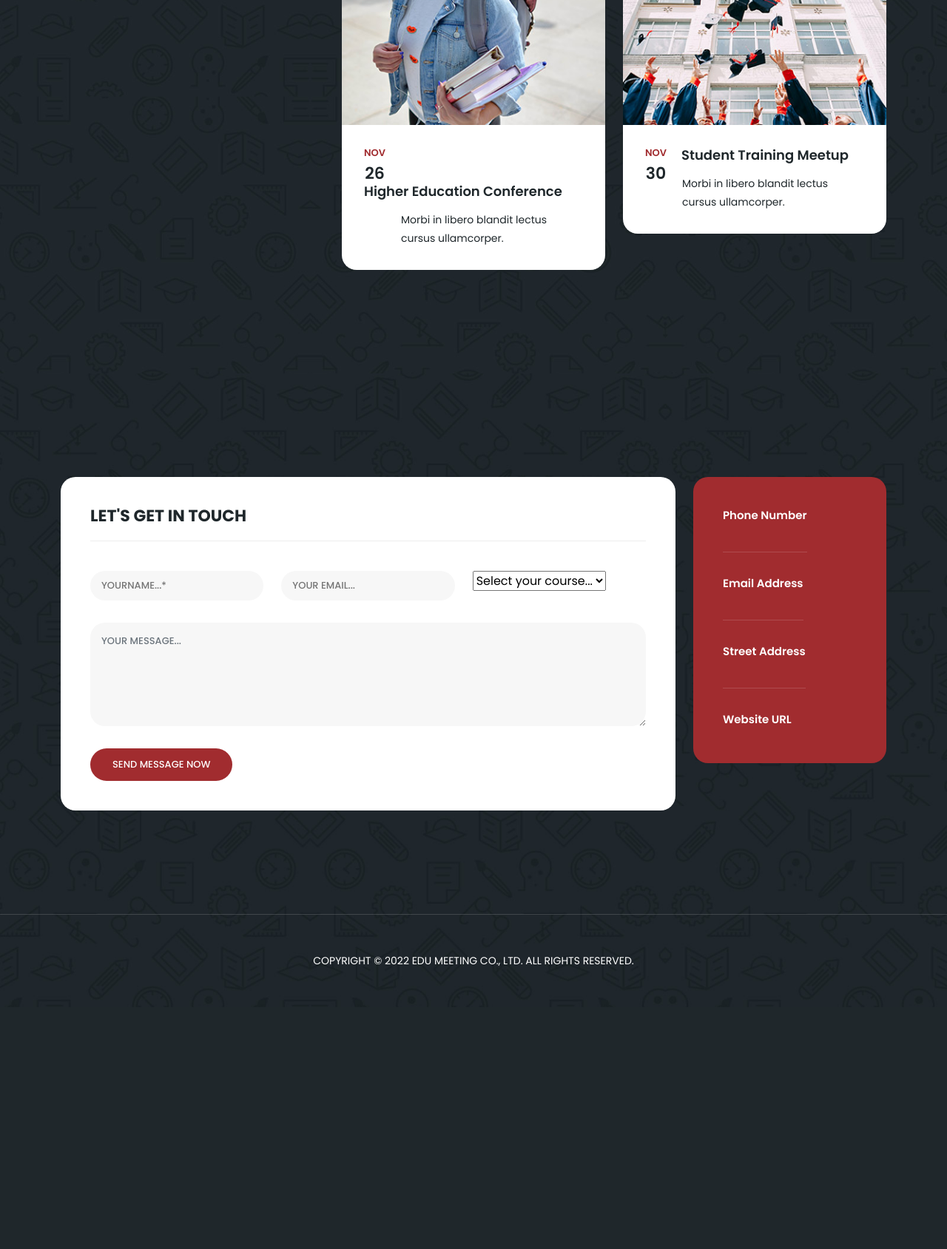
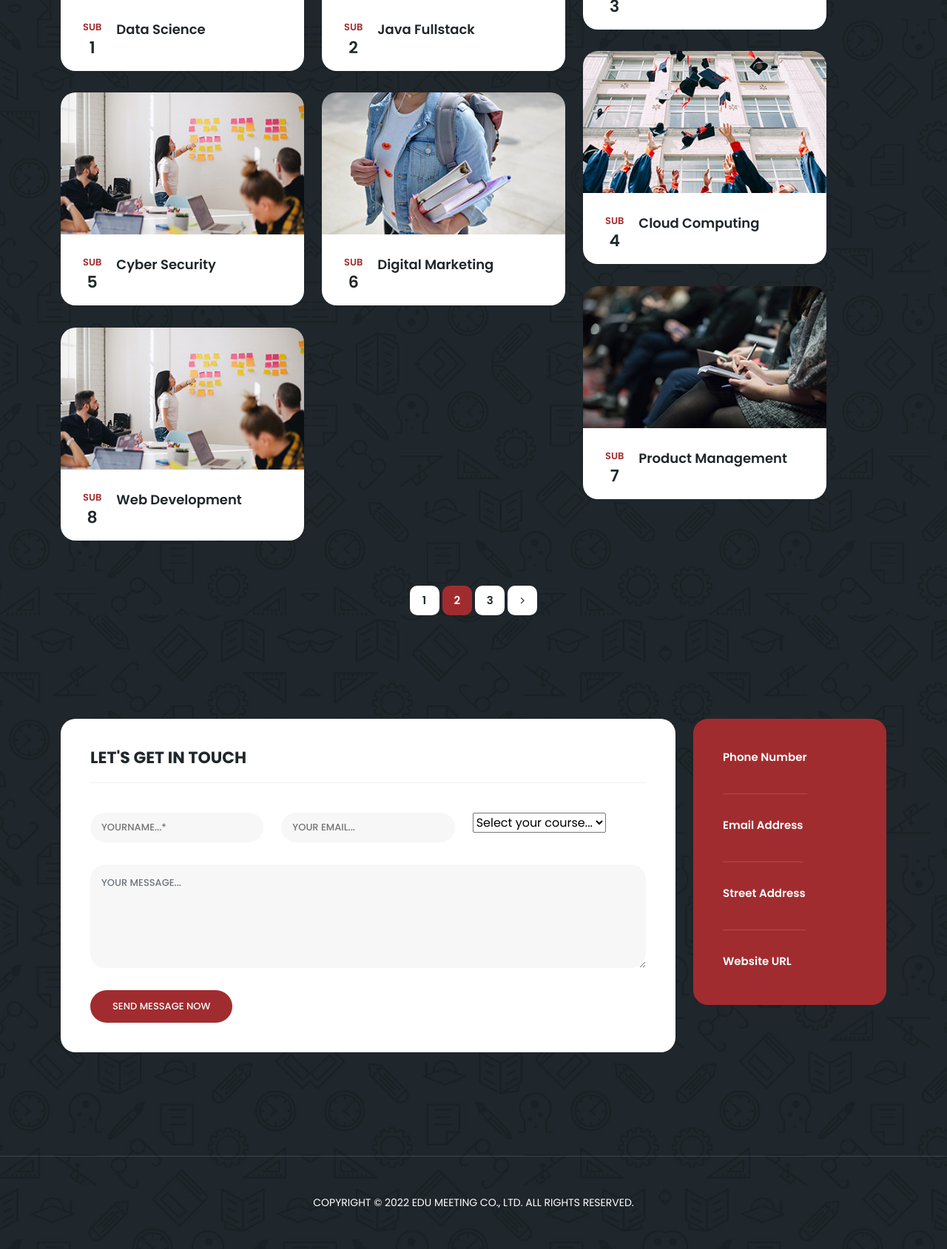
Before and after one commit to VedantK1610/Digital_Vibe, a Django app: page /ft-courses/ in a window 1280 px wide. Shown: the part 851-2540 px from the top of the page at 74% size. Before the commit the page ends 2157 px from the top, so only its background shows below. Run offline with Django 4.2, Linux system fonts and the light colour scheme; some libraries are stand-ins or nearby versions.

Commit message:
push now

```diff
--- a/static/css/templatemo-edu-meeting.css
+++ b/static/css/templatemo-edu-meeting.css
@@ -1457,7 +1457,7 @@ heading page
 ---------------------------------------------
 */
 
-section.heading-page {
+section.heading-page,section.heading-page2 {
   background-image: url(../images/heading-bg.jpg);
   background-position: center center;
   background-repeat: no-repeat;
@@ -1466,8 +1466,11 @@ section.heading-page {
   padding-bottom: 110px;
   text-align: center;
 }
-
-section.heading-page h6 {
+section.heading-page2{
+  background-image: url(../images/fameux.jpg);
+}
+
+section.heading-page h6,section.heading-page2 h6 {
   margin-top: 0px;
   font-size: 15px;
   text-transform: uppercase;
@@ -1476,7 +1479,7 @@ section.heading-page h6 {
   letter-spacing: 1px;
 }
 
-section.heading-page h2 {
+section.heading-page h2,section.heading-page2 h2 {
   margin-top: 20px;
   margin-bottom: 20px;
   font-size: 36px;
@@ -1568,6 +1571,7 @@ section.meetings-page .pagination ul li a:hover {
   background-color: #a12c2f;
   color: #fff;
 }
+
 
 .meeting-single-item .thumb {
   position: relative;
--- a/templates/fameux-courses.html
+++ b/templates/fameux-courses.html
@@ -5,95 +5,171 @@
 {% block title %}FT{% endblock title %}
 
 {% block ft-content %}
-
-<section class="upcoming-meetings" id="meetings">
+<section class="heading-page2 header-text" id="top">
   <div class="container">
     <div class="row">
       <div class="col-lg-12">
-        <div class="section-heading">
+
         <h2>Fameux Courses</h2>
       </div>
     </div>
-      <div class="col-lg-4">
-        <div class="categories">
-          <h4>Our Top Courses</h4>
+  </div>
+</section>
+
+<section class="meetings-page" id="meetings">
+  <div class="container">
+    <div class="row">
+      <div class="col-lg-12">
+        <div class="row">
+          <!-- <div class="col-lg-12">
+            <div class="filters">
               <ul>
-            <li><a href="#">Data Science with Artificial Intelligence</a></li>
-            <li><a href="#">Java Full Stack Developer</a></li>
-            <li><a href="#">Cloud Computing</a></li>
+                <li data-filter="*"  class="active">Courses</li>
+                <li data-filter=".soon">Graduation</li>
+                <li data-filter=".imp">Post-Graduation</li>
+                <li data-filter=".att">Diploma</li>
+              </ul>
+            </div>
+          </div> -->
+          <div class="col-lg-12">
+            <div class="row grid">
+              <div class="col-lg-4 templatemo-item-col all soon">
+                <div class="meeting-item">
+                  <div class="thumb">
 
-          </ul>
+                    <a href="meeting-details.html"><img src="https://img.freepik.com/free-vector/illustration-social-media-concept_53876-18140.jpg" alt=""></a>
+                  </div>
+                  <div class="down-content">
+                    <div class="date">
+                      <h6>Sub <span>1</span></h6>
+                    </div>
+                    <a href="meeting-details.html"><h4>Data Science</h4></a>
 
                   </div>
                 </div>
-      <div class="col-lg-8">
-        <div class="row">
-          <div class="col-lg-6">
+              </div>
+              <div class="col-lg-4 templatemo-item-col all imp">
                 <div class="meeting-item">
                   <div class="thumb">
-                <div class="price">
-                  <!-- <span>$22.00</span> -->
-                </div>
-                <a href="meeting-details.html"><img src="/static/images/meeting-01.jpg" alt="New Lecturer Meeting"></a>
+
+                    <a href="meeting-details.html"><img src="https://facialix.com/wp-content/uploads/2023/11/curso-gratis-JAVA-en-linea.jpg" alt=""></a>
                   </div>
                   <div class="down-content">
                     <div class="date">
-                  <!-- <h6>Nov <span>10</span></h6> -->
+                      <h6>Sub <span>2</span></h6>
                     </div>
-                <a href="meeting-details.html"><h4>BSC</h4></a>
-                <p>Bacherlors in Science<br></p>
+                    <a href="meeting-details.html"><h4>Java Fullstack</h4></a>
+
                   </div>
                 </div>
               </div>
-          <div class="col-lg-6">
+              <div class="col-lg-4 templatemo-item-col all soon">
                 <div class="meeting-item">
                   <div class="thumb">
 
-                <a href="meeting-details.html"><img src="/static/images/meeting-02.jpg" alt="Online Teaching"></a>
+                    <a href="meeting-details.html"><img src="/static/images/meeting-03.jpg" alt=""></a>
                   </div>
                   <div class="down-content">
                     <div class="date">
-                  <h6>Nov <span>24</span></h6>
+                      <h6>Sub <span>3</span></h6>
                     </div>
-                <a href="meeting-details.html"><h4>Online Teaching Techniques</h4></a>
-                <p>Morbi in libero blandit lectus<br>cursus ullamcorper.</p>
+                    <a href="meeting-details.html"><h4>CCNA</h4></a>
+
                   </div>
                 </div>
               </div>
-          <div class="col-lg-6">
+              <div class="col-lg-4 templatemo-item-col all att">
                 <div class="meeting-item">
                   <div class="thumb">
 
-                <a href="meeting-details.html"><img src="/static/images/meeting-03.jpg" alt="Higher Education"></a>
+                    <a href="meeting-details.html"><img src="/static/images/meeting-04.jpg" alt=""></a>
                   </div>
                   <div class="down-content">
                     <div class="date">
-                  <h6>Nov <span>26</span></h6>
+                      <h6>Sub <span>4</span></h6>
                     </div>
-                <a href="meeting-details.html"><h4>Higher Education Conference</h4></a>
-                <p>Morbi in libero blandit lectus<br>cursus ullamcorper.</p>
+                    <a href="meeting-details.html"><h4>Cloud Computing</h4></a>
+
                   </div>
                 </div>
               </div>
-          <div class="col-lg-6">
+              <div class="col-lg-4 templatemo-item-col all att">
                 <div class="meeting-item">
                   <div class="thumb">
 
-                <a href="meeting-details.html"><img src="/static/images/meeting-04.jpg" alt="Student Training"></a>
+                    <a href="meeting-details.html"><img src="/static/images/meeting-02.jpg" alt=""></a>
                   </div>
                   <div class="down-content">
                     <div class="date">
-                  <h6>Nov <span>30</span></h6>
+                      <h6>Sub <span>5</span></h6>
                     </div>
-                <a href="meeting-details.html"><h4>Student Training Meetup</h4></a>
-                <p>Morbi in libero blandit lectus<br>cursus ullamcorper.</p>
+                    <a href="meeting-details.html"><h4>Cyber Security</h4></a>
+
+                  </div>
+                </div>
+              </div>
+              <div class="col-lg-4 templatemo-item-col all imp">
+                <div class="meeting-item">
+                  <div class="thumb">
+
+                    <a href="meeting-details.html"><img src="/static/images/meeting-03.jpg" alt=""></a>
+                  </div>
+                  <div class="down-content">
+                    <div class="date">
+                      <h6>Sub <span>6</span></h6>
+                    </div>
+                    <a href="meeting-details.html"><h4>Digital Marketing</h4></a>
+
+                  </div>
+                </div>
+              </div>
+              <div class="col-lg-4 templatemo-item-col all imp att">
+                <div class="meeting-item">
+                  <div class="thumb">
+
+                    <a href="meeting-details.html"><img src="/static/images/meeting-01.jpg" alt=""></a>
+                  </div>
+                  <div class="down-content">
+                    <div class="date">
+                      <h6>Sub <span>7</span></h6>
+                    </div>
+                    <a href="meeting-details.html"><h4>Product Management</h4></a>
+
+                  </div>
+                </div>
+              </div>
+              <div class="col-lg-4 templatemo-item-col all soon imp">
+                <div class="meeting-item">
+                  <div class="thumb">
+
+                    <a href="meeting-details.html"><img src="/static/images/meeting-02.jpg" alt=""></a>
+                  </div>
+                  <div class="down-content">
+                    <div class="date">
+                      <h6>Sub <span>8</span></h6>
+                    </div>
+                    <a href="meeting-details.html"><h4>Web Development</h4></a>
+
+                  </div>
+                </div>
+              </div>
+              <div class="col-lg-4 templatemo-item-col all att soon">
+              </div>
+            </div>
+          </div>
+          <div class="col-lg-12">
+            <div class="pagination">
+              <ul>
+                <li><a href="#">1</a></li>
+                <li class="active"><a href="#">2</a></li>
+                <li><a href="#">3</a></li>
+                <li><a href="#"><i class="fa fa-angle-right"></i></a></li>
+              </ul>
             </div>
           </div>
         </div>
       </div>
     </div>
   </div>
-  </div>
-</section>
 
     {% endblock ft-content %}
```
Also changed, not shown: static/images/data_science.jpg (added), static/images/fameux.jpg (added). Lines whose indentation alone changed are shown as unchanged.
